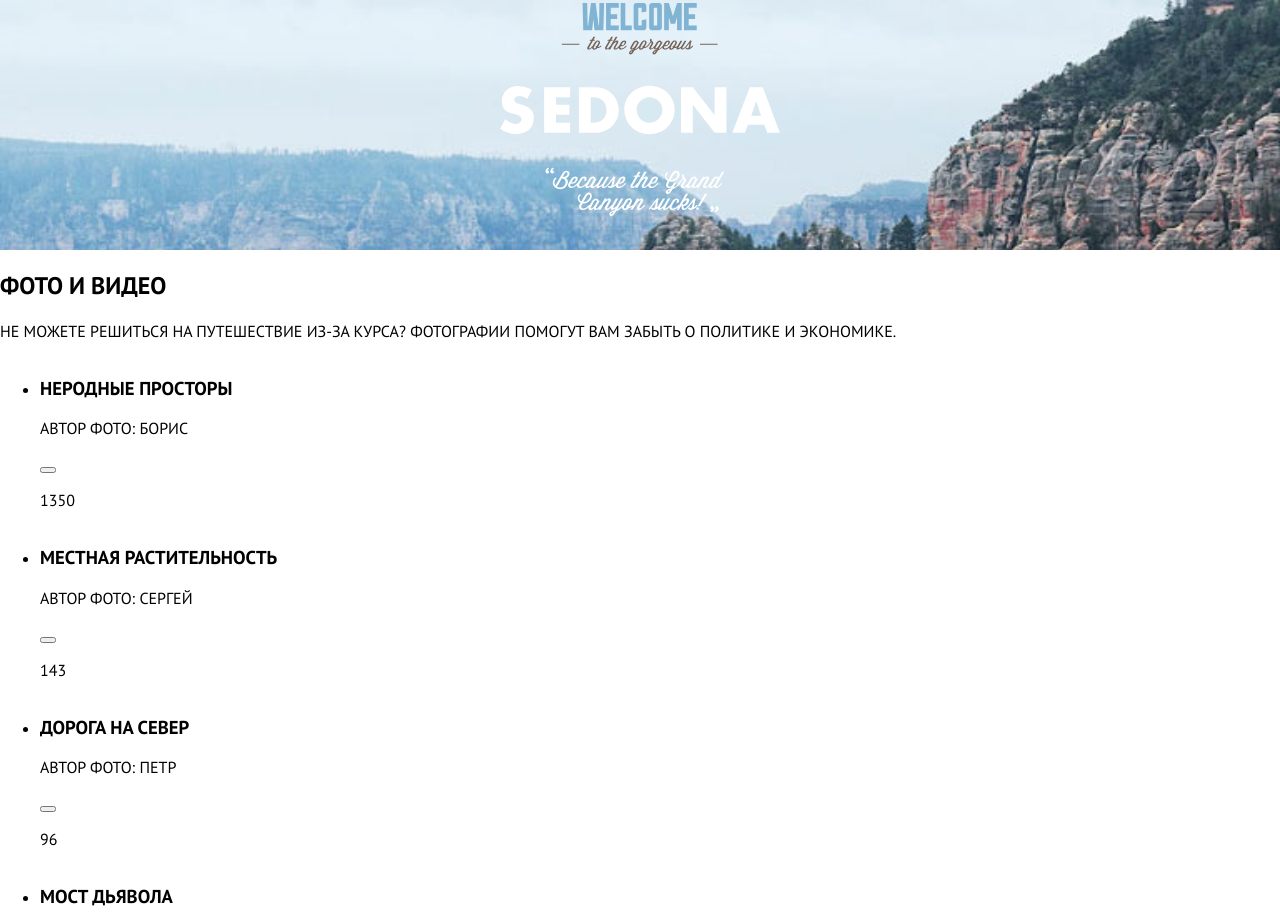
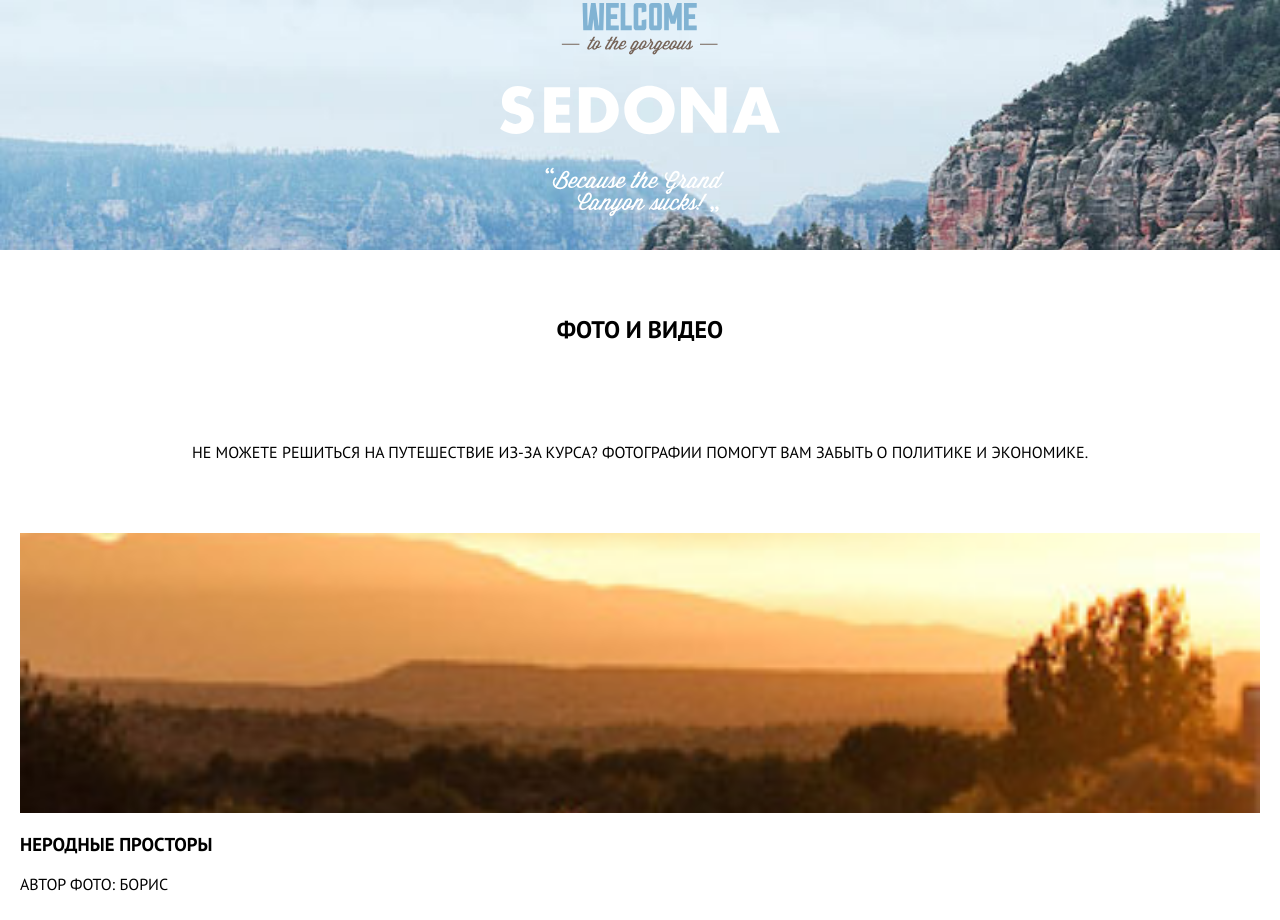
Before and after one commit to artemevskih/581221-sedona-19, a website: page source/photo.html in a window 1280 px wide. Shown: the part 287-1207 px from the top of the page. Drawn offline with nearby package versions, Linux system fonts and the light colour scheme; files that its build step writes are made by us from their sources.

Commit message:
module3-task1

```diff
--- a/source/photo.html
+++ b/source/photo.html
@@ -41,7 +41,7 @@
     </header>
     <section class="main__photos photos">
       <h3 class="visually-hidden">Фото Седоны</h3>
-      <ul class="photos__list">
+      <ul class="photos__list page__list">
         <li class="photos__item">
           <a href="#">
             <picture class="photos__picture picture">
--- /dev/null
+++ b/source/sass/blocks/main.scss
@@ -0,0 +1,5 @@
+.main__title,
+.main__description {
+  text-align: center;
+  padding: 44px 24px 33px;
+}
--- /dev/null
+++ b/source/sass/blocks/photos.scss
@@ -0,0 +1,7 @@
+.photos__list {
+  padding: 22px 20px;
+}
+
+.photos__picture {
+  height: 280px;
+}
--- a/source/sass/style.scss
+++ b/source/sass/style.scss
@@ -8,3 +8,5 @@
 @import "blocks/benefits.scss";
 @import "blocks/picture.scss";
 @import "blocks/search.scss";
+@import "blocks/photos.scss";
+@import "blocks/main.scss";
```
